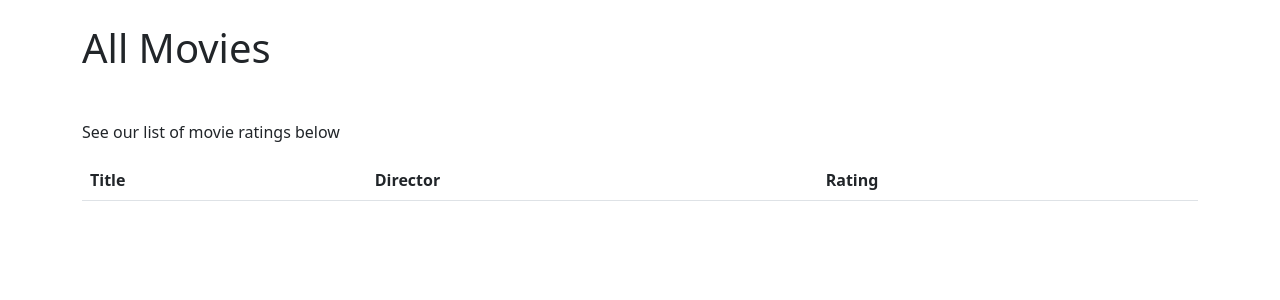
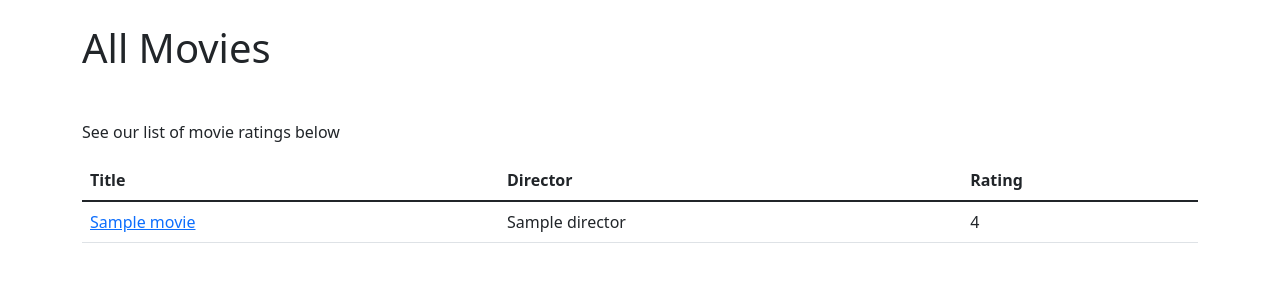
Before and after one commit to RonnieJohnston/flask-sqlalchemy-assignment, a Flask app: template templates/list_all_movies.html in a window 1280 px wide. Shown: the part 56-356 px from the top of the page. Run offline with Flask 2, Linux system fonts and the light colour scheme; the template is opened without the code that fills it: most values are stand-ins (such as "Sample title", 1, 10 or a date in 2020); lists and menus that the app fills with data are empty; parts of the project's set-up code (start-up, migrations or seed data) failed here and were passed over.

Commit message:
list all movies table

```diff
--- a/templates/list_all_movies.html
+++ b/templates/list_all_movies.html
@@ -14,7 +14,14 @@
     </tr>
   </thead>
   <tbody>
-    <!-- TODO - Render movies in a table with a link on the title to the individual movie page -->
+    <!-- Render movies in a table with a link on the title to the individual movie page -->
+    {% for movie in movies %}
+    <tr>
+      <td><a href="/movies/{{ movie.movie_id}}">{{ movie.title }}</a></td>
+      <td>{{ movie.director }}</td>
+      <td>{{ movie.rating }}</td>
+    </tr>
+    {% endfor %}
   </tbody>
 </table>
 {% endblock %}
```
